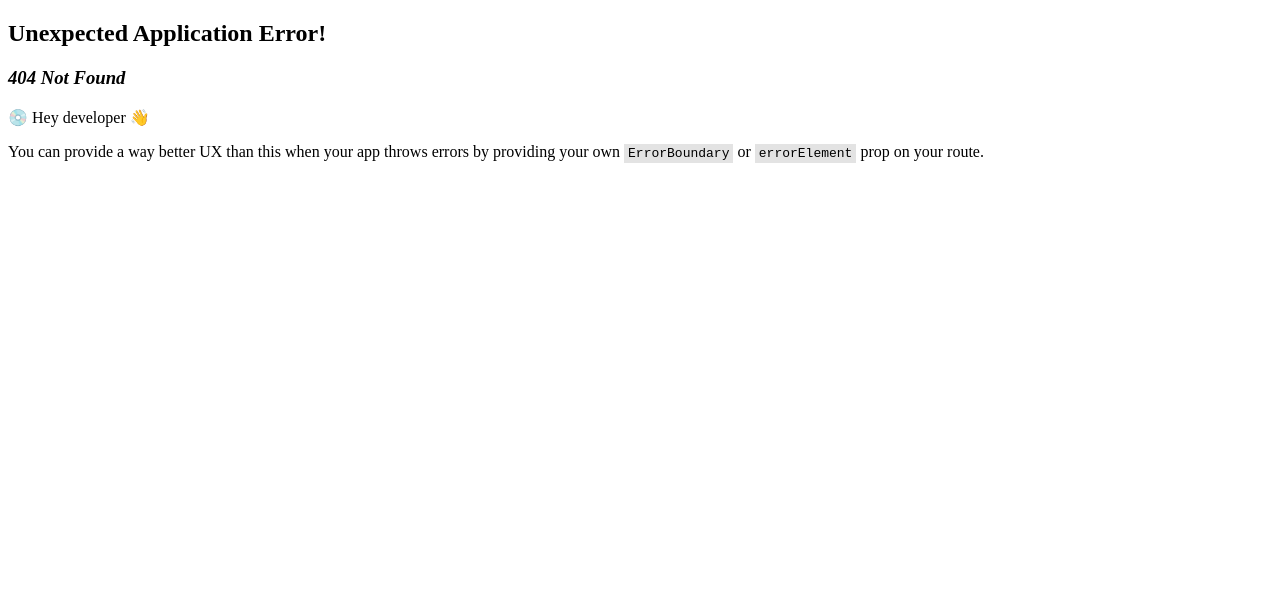
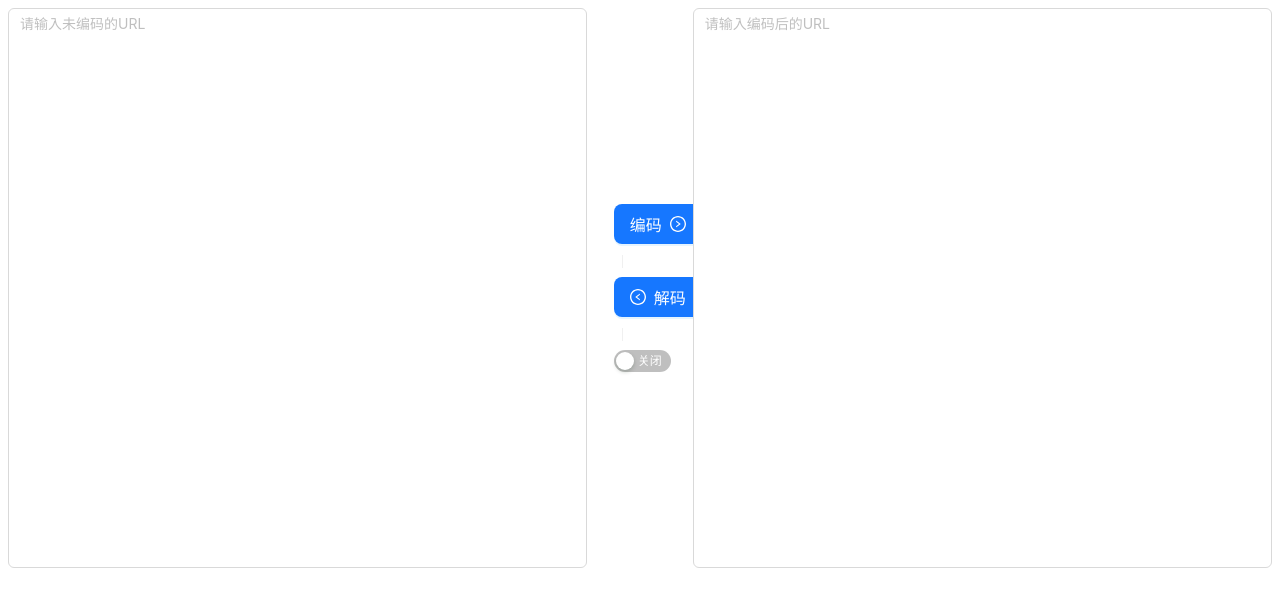
Before and after one commit to shareprog/navigation, a React (Vite) app: page /url_encode in a window 1280 px wide. Before the commit this address had no page. Shown: the top 606 px of the page. Built offline with nearby package versions, Linux system fonts and the light colour scheme.

Commit message:
优化Icon

```diff
--- a/src/App.tsx
+++ b/src/App.tsx
@@ -33,6 +33,7 @@ interface IMenuModel {
   icon: string
   label: string
   parent: string
+  sorted: number
 }
 
 
--- a/src/app/CardManager.tsx
+++ b/src/app/CardManager.tsx
@@ -17,6 +17,16 @@ type DataSourceType = {
   enabled: boolean;
 };
 
+const showFavicon = (card: DataSourceType) => {
+  if (card.imgUrl.startsWith("http")) {
+    return <img src = {card.imgUrl} />
+  } else if (card.imgUrl) {
+    return <img src = {`/assets/images/logos/${card.imgUrl}`} />
+  } else {
+    const url = new URL(card.url);
+    return <img src = {`${url.hostname}/favicon.ico'`} />
+  }
+}
 
 function CardManager({
   openCard, setOpenCard
@@ -53,9 +63,9 @@ function CardManager({
       title: '图片',
       dataIndex: 'imgUrl',
       width: '10%',
-      render: (text) => (
+      render: (_, record) => (
         <Avatar
-          src={`/assets/images/logos/${text}`}
+          src={showFavicon(record)}
         />
       )
     },
--- a/src/app/Cards.tsx
+++ b/src/app/Cards.tsx
@@ -26,6 +26,17 @@ function groupBy<T, K extends keyof any>(array: T[], keySelector: (item: T) => K
     acc.set(key, group);
     return acc;
   }, new Map<K, T[]>());
+}
+
+const showFavicon = (card: ICardModel) => {
+  if (card.imgUrl.startsWith("http")) {
+    return <img src = {card.imgUrl} />
+  } else if (card.imgUrl) {
+    return <img src = {`/assets/images/logos/${card.imgUrl}`} />
+  } else {
+    const url = new URL(card.url);
+    return <img src = {`${url.hostname}/favicon.ico'`} />
+  }
 }
 
 const Cards = ({ menus }: { menus: IMenuModel[] }) => {
@@ -79,7 +90,7 @@ const Cards = ({ menus }: { menus: IMenuModel[] }) => {
                     }}
                   >
                     <Card.Meta
-                      avatar={<Avatar size="large" src={child.imgUrl?`/assets/images/logos/${child.imgUrl}`:child.url + 'favicon.ico'} />}
+                      avatar={<Avatar size="large" src={showFavicon(child)} />}
                       title={child.title}
                       description={child.description}
                     />
--- a/src/app/MenuManager.tsx
+++ b/src/app/MenuManager.tsx
@@ -94,8 +94,8 @@ function MenuManager({
       dataIndex: 'icon',
       width: '10%',
       index: 2,
-      editable: ({record}) => {
-        return !record.parent;
+      editable: (_, record) => {
+        return !record?.parent;
       },
       render: (text) => {
         return text !== '-' ? <Iconfont icon={text} /> : ''
@@ -189,7 +189,7 @@ function MenuManager({
       recordCreatorProps={
         {
           newRecordType: 'cache',
-          // parentKey: 'parent',
+          // parentKey: 1,
           position: 'top',
           record: () => ({
             key: 'default',
@@ -225,6 +225,7 @@ function MenuManager({
             })
           }
         },
+        deletePopconfirmMessage: '是否删除',
         // onCancel: (key) => actionRef.current.reload(),
         actionRender: (row, _, defaultDom) => {
           if (row.parent) {
--- a/src/main.tsx
+++ b/src/main.tsx
@@ -8,6 +8,7 @@ import {
     RouterProvider,
   } from "react-router-dom";
 import QR from './pages/QR.tsx';
+import URLEncode from './pages/Encoded/URLEncode.tsx';
 
 axios.defaults.baseURL = import.meta.env.VITE_API_URL;
 axios.defaults.withCredentials = true
@@ -25,6 +26,10 @@ const router = createBrowserRouter([
       path: "/qr",
       element: <QR />,
     },
+    {
+      path: "/url_encode",
+      element: <URLEncode />,
+    },
 ])
 
 createRoot(document.getElementById('root')!).render(
--- /dev/null
+++ b/src/pages/Encoded/URLEncode.tsx
@@ -0,0 +1,82 @@
+import { LeftCircleOutlined, RightCircleOutlined } from "@ant-design/icons";
+import { Row, Col, Flex, Input, Splitter, Button, Divider, Space, Switch } from "antd";
+import { useState } from "react";
+
+function URLEncode() {
+  const [url, setUrl] = useState<string>('');
+  const [encodedUrl, setEncodeUrl] = useState<string>('');
+  const [auto, setAuto] = useState(false)
+
+  const convert = (type: 'encode' | 'decode') => {
+    if (type === 'encode') {
+      setEncodeUrl(encodeURIComponent(url))
+    } else {
+      setUrl(decodeURIComponent(encodedUrl))
+    }
+  }
+
+  return (<Row>
+    <Col span={11}>
+      <Input.TextArea
+        placeholder="请输入未编码的URL"
+        autoSize={{
+          minRows: 25,
+          maxRows: 100
+        }}
+        maxLength={100}
+        value={url}
+        onChange={(e) => {
+          setUrl(e.target.value)
+          if (auto) {
+            setEncodeUrl(encodeURIComponent(e.target.value))
+          }
+        }}
+      />
+    </Col>
+    <Col span={1} style={{textAlign: 'center', margin: 'auto'}} >
+      <Space
+        direction="vertical"
+        align="baseline"
+        split={<Divider type="vertical" />}
+      >
+        <Button
+          size="large"
+          type="primary"
+          icon={<RightCircleOutlined />}
+          iconPosition='end'
+          onClick={() => convert('encode')}
+        >
+          编码
+        </ Button>
+        <Button
+          size="large"
+          type="primary"
+          icon={<LeftCircleOutlined />}
+          onClick={() => convert('decode')}
+        >
+          解码
+        </ Button>
+        <Switch checkedChildren="自动" unCheckedChildren="关闭" value={auto} onChange={setAuto} />
+      </Space>
+    </Col>
+    <Col span={11}>
+      <Input.TextArea
+        placeholder="请输入编码后的URL"
+        autoSize={{
+          minRows: 25,
+          maxRows: 100
+        }}
+        maxLength={100}
+        value={encodedUrl}
+        onChange={(e) => {
+          setEncodeUrl(e.target.value)
+          if (auto) {
+            setUrl(decodeURIComponent(e.target.value))
+          }
+        }}
+      />
+    </Col>
+  </Row>);
+}
+
+export default URLEncode;
--- a/src/pages/QR.tsx
+++ b/src/pages/QR.tsx
@@ -1,6 +1,6 @@
 import React, { useState } from 'react';
 import { cyan, generate, green, presetPalettes, red } from '@ant-design/colors';
-import { Col, ColorPicker, Divider, Flex, Input, QRCode, Row, Segmented, Space, Splitter } from 'antd';
+import { Button, Col, ColorPicker, Descriptions, Divider, Flex, Input, QRCode, Row, Segmented, Space, Splitter } from 'antd';
 import type { ColorPickerProps, QRCodeProps } from 'antd';
 
 
@@ -50,19 +50,46 @@ const HorizontalLayout = ({setColor, color} : {
   );
 };
 
+
+function doDownload(url: string, fileName: string) {
+  const a = document.createElement('a');
+  a.download = fileName;
+  a.href = url;
+  document.body.appendChild(a);
+  a.click();
+  document.body.removeChild(a);
+}
+
+const downloadCanvasQRCode = () => {
+  const canvas = document.getElementById('myqrcode')?.querySelector<HTMLCanvasElement>('canvas');
+  if (canvas) {
+    const url = canvas.toDataURL();
+    doDownload(url, 'QRCode.png');
+  }
+};
+
+const downloadSvgQRCode = () => {
+  const svg = document.getElementById('myqrcode')?.querySelector<SVGElement>('svg');
+  const svgData = new XMLSerializer().serializeToString(svg!);
+  const blob = new Blob([svgData], { type: 'image/svg+xml;charset=utf-8' });
+  const url = URL.createObjectURL(blob);
+  doDownload(url, 'QRCode.svg');
+};
+
 const QR: React.FC = () => {
   const [text, setText] = useState('');
   const [color, setColor] = useState<string>('#000000');
   const [level, setLevel] = useState<QRCodeProps['errorLevel']>('L');
+  const [renderType, setRenderType] = React.useState<QRCodeProps['type']>('canvas');
 
   return (
     <Splitter style={{ height: '60vh', boxShadow: '0 0 10px rgba(0, 0, 0, 0.1)' }}>
       <Splitter.Panel defaultSize="70%" min="20%" max="70%">
-        <Flex justify="center" align="center" style={{ height: '50%' }}>
+        <Flex justify="center" align="center" >
           <Input.TextArea
             placeholder="请输入内容"
             autoSize={{
-              minRows: 10,
+              minRows: 25,
               maxRows: 100
             }}
             maxLength={100}
@@ -82,15 +109,38 @@ const QR: React.FC = () => {
               </Flex>
             </Splitter.Panel>
             <Splitter.Panel>
-              <Space>
-                设置颜色：
-                <HorizontalLayout setColor={setColor} color={color}/>
-              </Space>
-              <Divider />
-              <Space>
-                纠错等级：
-                <Segmented<QRCodeProps['errorLevel']> options={['L', 'M', 'Q', 'H']} value={level} onChange={setLevel} />
-              </Space>
+              <Descriptions
+                title="功能"
+                layout="horizontal"
+                column={2}
+                labelStyle={{lineHeight: '30px'}}
+                items={[
+                  {
+                    label: '设置颜色',
+                    children: <HorizontalLayout setColor={setColor} color={color}/>
+                  },
+                  {
+                    label: '纠错等级',
+                    children: <Segmented<QRCodeProps['errorLevel']> options={['L', 'M', 'Q', 'H']} value={level} onChange={setLevel} />
+                  },
+                  {
+                    label: '类型',
+                    children: <Segmented
+                      options={['canvas', 'svg']}
+                      onChange={(val) => setRenderType(val as QRCodeProps['type'])}
+                    />
+                  },
+                  {
+                    label: '下载',
+                    children: <Button
+                        type="link"
+                        onClick={renderType === 'canvas' ? downloadCanvasQRCode : downloadSvgQRCode}
+                      >
+                        点击这里
+                      </Button>
+                  },
+                ]} />
+
             </Splitter.Panel>
           </Splitter>
       </Splitter.Panel>
```
Also changed, not shown: src/pages/Encoded/Base64.tsx (added, +82 -0 lines), src/pages/Encoded/index.tsx (added, +7 -0 lines), 1 other file (tests, documents, lock files or other folders).
